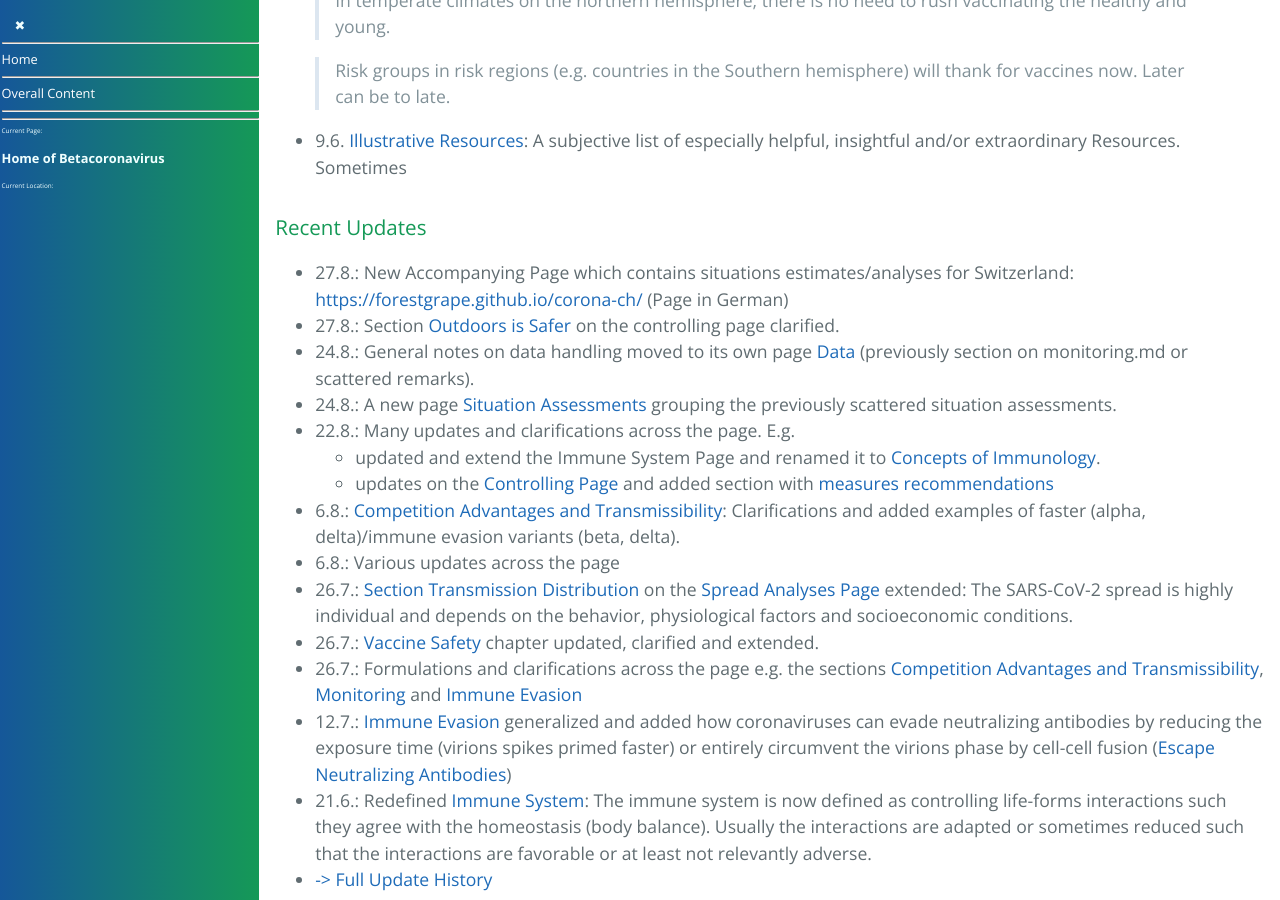
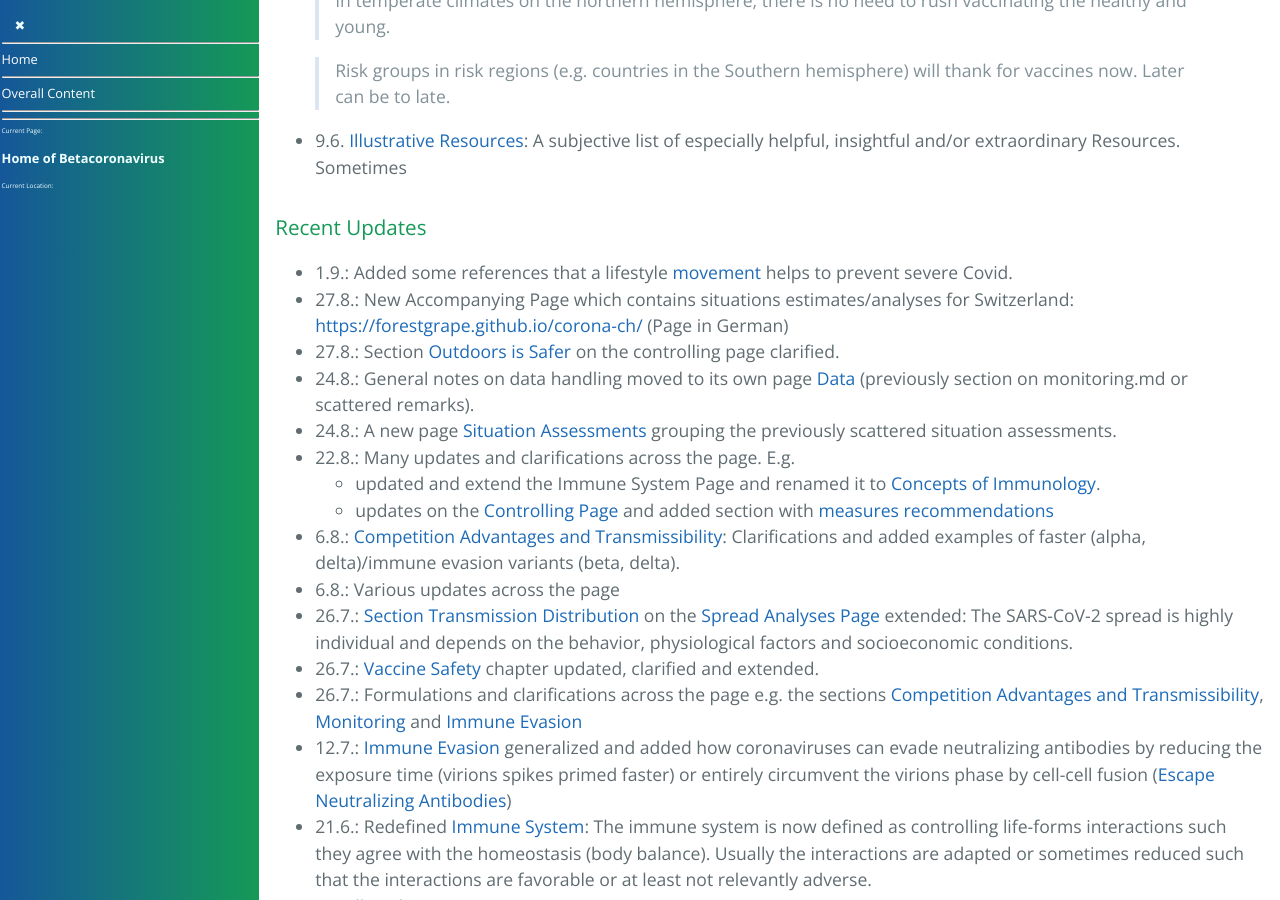
Before and after one commit to forestgrape/coronavirus, a Jekyll site: the page built from index.md, in a window 1280 px wide and 900 px high, scrolled down 1539 px. Built offline with Jekyll 4.4.1, drawn with Linux system fonts in a browser that asks for light colours; our own code applies the rules of GitHub Pages for plain Markdown files.

Commit message:
update section

```diff
--- a/index.md
+++ b/index.md
@@ -50,6 +50,7 @@ This section overviews the entire content. The [content section](#content) lists
 - 9.6. [Illustrative Resources](1_introduction/illustrative_resources.md): A subjective list of especially helpful, insightful and/or extraordinary Resources. Sometimes
 
 ### Recent Updates
+- 1.9.: Added some references that a lifestyle [movement](6_prevention_and_treatment/movement.md) helps to prevent severe Covid.
 - 27.8.: New Accompanying Page which contains situations estimates/analyses for Switzerland: <https://forestgrape.github.io/corona-ch/> (Page in German)
 - 27.8.: Section [Outdoors is Safer](7_social/controlling.md#outdoors-is-safer) on the controlling page clarified.
 - 24.8.: General notes on data handling moved to its own page [Data](8_data/data.md) (previously section on monitoring.md or scattered remarks).
```
